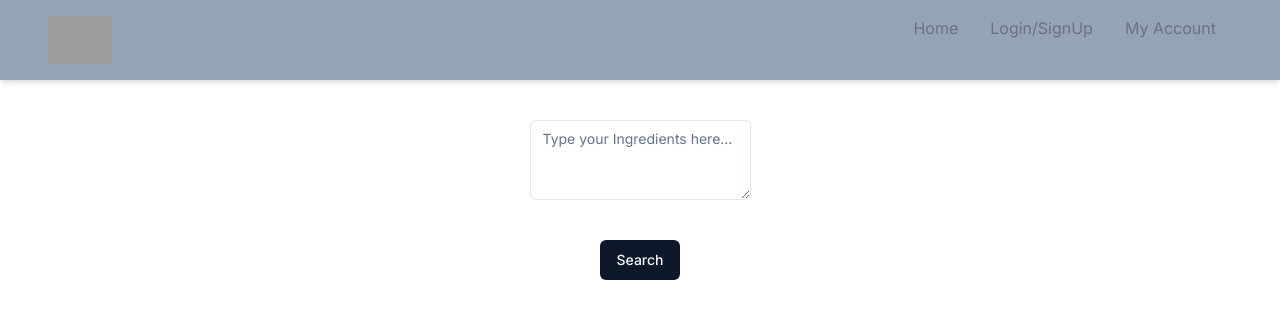
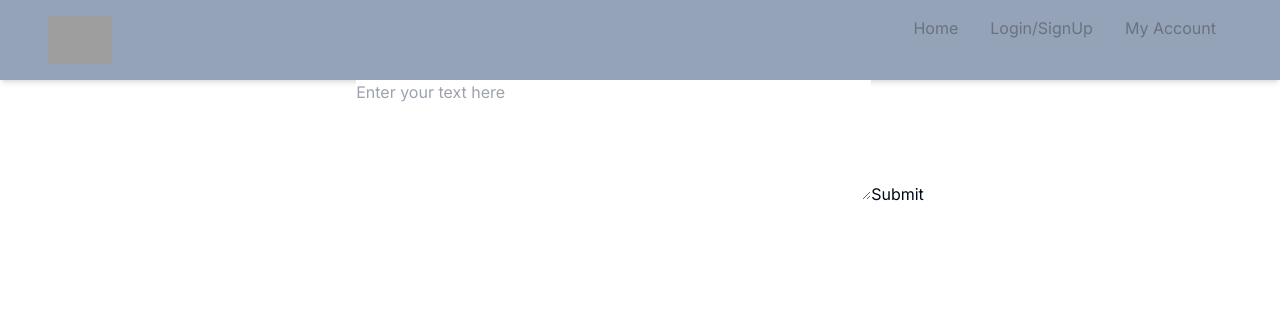
Before and after one commit to Mobiance/cuisine-cycle, a Next.js app: page / in a window 1280 px wide. Shown: the top 318 px of the page. Built offline with nearby package versions, Linux system fonts and the light colour scheme; grey boxes are pictures that could not be loaded.

Commit message:
add recipe form component

```diff
--- a/app/_components/main-body.jsx
+++ b/app/_components/main-body.jsx
@@ -1,11 +1,9 @@
-import { AddIngredient } from "./add-ingredient"
-import { SearchButton } from "./search-button"
+// import { AddIngredient } from "./add-ingredient"
+// import { SearchButton } from "./search-button"
+import { RecipeForm } from "./recipe-form"
 
 export const MainBody = () => {
     return (
-        <div className=" h-full w-full flex flex-col justify-center items-center">
-            <AddIngredient />
-            <SearchButton />
-        </div>
+            <RecipeForm />
     )
 }
--- /dev/null
+++ b/app/_components/recipe-form.jsx
@@ -0,0 +1,56 @@
+import React, { useState } from "react";
+import axios from "axios"; // Assuming you're using Axios for HTTP requests
+
+export const RecipeForm = () => {
+  const [text, setText] = useState("");
+  const [response, setResponse] = useState(null);
+
+  const handleSubmit = async (e) => {
+    e.preventDefault();
+
+    try {
+      const response = await axios.post(
+        "https://tasty.p.rapidapi.com/recipes/list",
+        { q: text },
+        {
+          headers: {
+            "x-rapidapi-key": "c98f9e4f38msh5c310f071f56d15p135298jsn058b87e87576",
+            "x-rapidapi-host": "tasty.p.rapidapi.com",
+          },
+        }
+      );
+      setResponse(response.data);
+    } catch (error) {
+      console.error("Error:", error);
+    }
+  };
+
+  const handleChange = (e) => {
+    setText(e.target.value);
+  };
+
+  return (
+    <div>
+      <form onSubmit={handleSubmit}>
+        <textarea
+          value={text}
+          onChange={handleChange}
+          placeholder="Enter your text here"
+          rows={5}
+          cols={50}
+        />
+        <button type="submit">Submit</button>
+      </form>
+      {response && (
+        <div>
+          <h2>Recipe Results:</h2>
+          <ul>
+            {response.map((recipe, index) => (
+              <li key={index}>{recipe.name}</li>
+            ))}
+          </ul>
+        </div>
+      )}
+    </div>
+  );
+};
```
